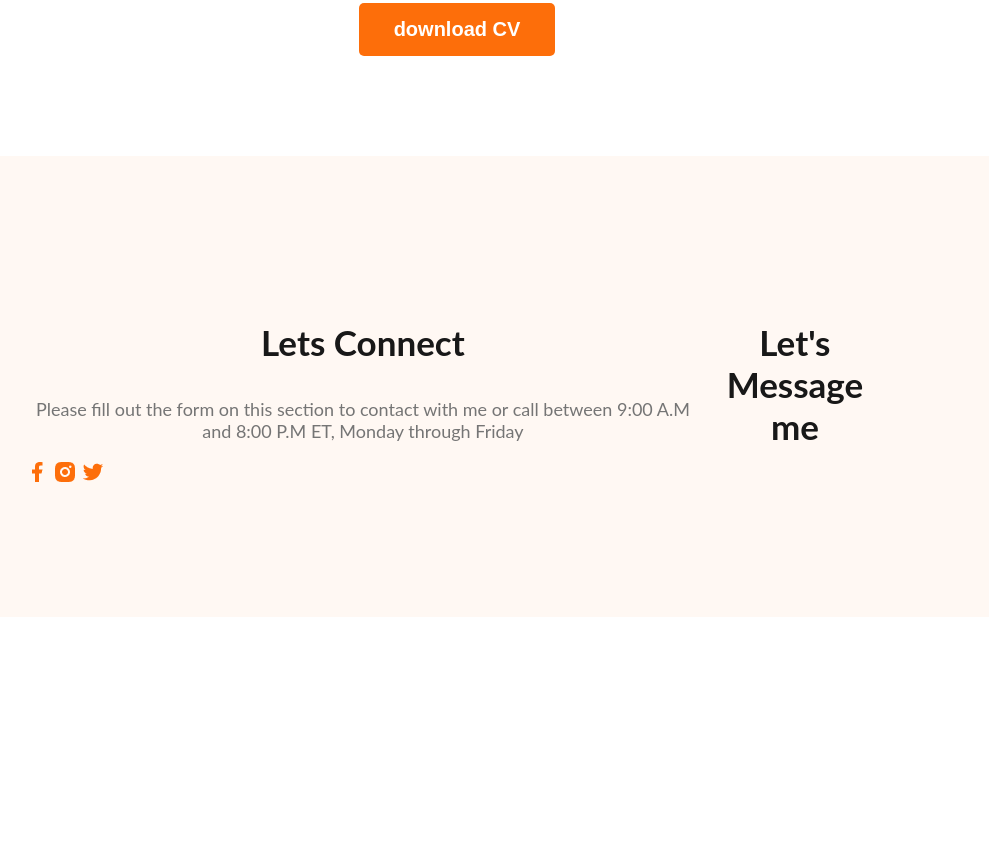
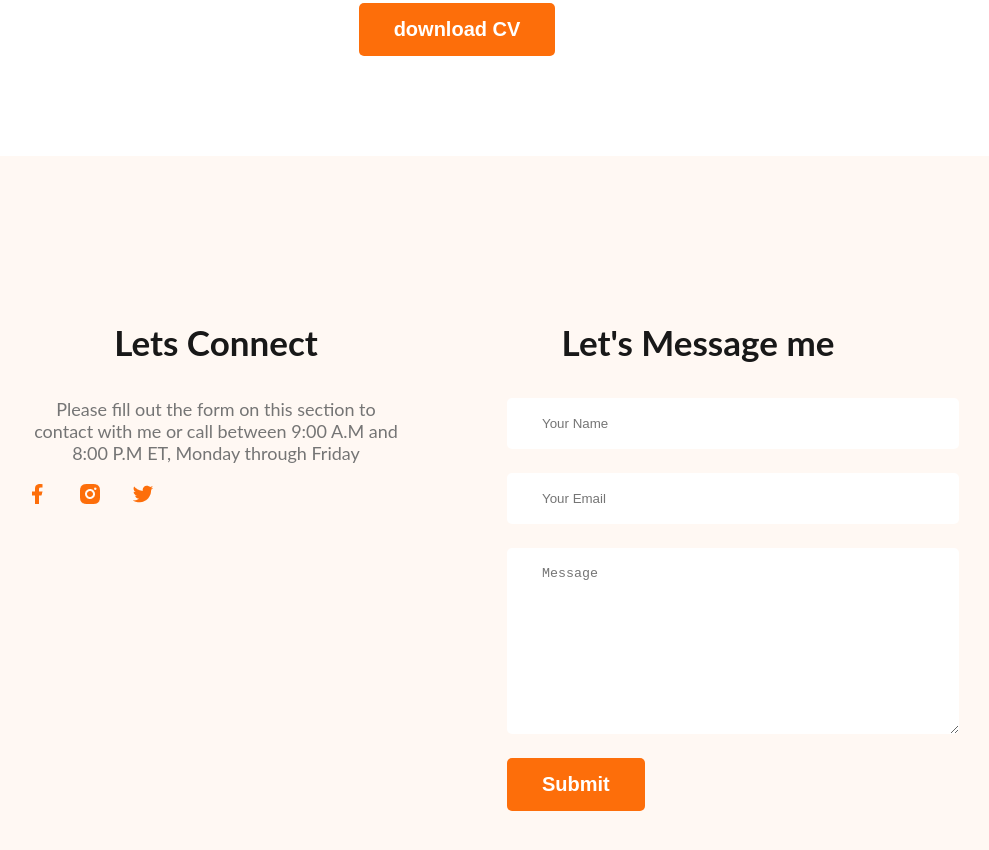
Before and after one commit to Solaimanislam/web-devloper-portfolio, a plain HTML site: page index.html in a window 1280 px wide. Shown: the part 2942-3792 px from the top of the page, without its empty margins (183-1172 px from the left). Before the commit the page ends 3567 px from the top, so only its background shows below. Drawn offline with Linux system fonts and the light colour scheme.

Commit message:
finished footer section with contact

```diff
--- a/index.html
+++ b/index.html
@@ -164,6 +164,12 @@
         </div>
         <div class="footer-column">
             <h3 class="section-title">Let's Message me</h3>
+            <form class="contact" action="">
+                <input type="text" placeholder="Your Name">
+                <input type="email" name="" placeholder="Your Email" id="">
+                <textarea name="" placeholder="Message" id="" cols="30" rows="10"></textarea>
+                <input class="btn-primary" type="submit" value="Submit">
+            </form>
         </div>
     </footer>
 </body>
--- a/styles/portfolio.css
+++ b/styles/portfolio.css
@@ -162,34 +162,62 @@ main section {
     font-size: 30px;
     font-weight: 700;
 }
-.resume-container{
+
+.resume-container {
     display: flex;
     gap: 50px;
 }
-.resume-item-title{
+
+.resume-item-title {
     color: #474747;
     font-size: 25px;
     font-weight: 700;
     margin-bottom: 10px;
 }
-.resume-item-institute{
+
+.resume-item-institute {
     margin-bottom: 10px;
     margin-top: 0;
 }
-.resume-item-institute, .resume-item-description{
+
+.resume-item-institute,
+.resume-item-description {
     color: #757575;
 }
-.resume-container{
+
+.resume-container {
     margin: 30px;
 }
-.download-cv{
+
+.download-cv {
     text-align: center;
     margin-top: 50px;
 }
+
 /* footer style */
-footer{
+footer {
     display: flex;
+    gap: 100px;
     background: #FFF8F3;
     padding: 130px 200px;
     margin-top: 100px;
 }
+
+.footer-column {
+    width: 50%;
+}
+.social-links a{
+    margin-right: 25px;
+}
+
+.contact input[type="text"], .contact input[type="email"],
+textarea {
+    display: block;
+    margin-bottom: 24px;
+    padding: 18px 35px;
+    color: #757575;
+    border-radius: 5px;
+    background: #FFF;
+    border: 0;
+    width: 100%;
+}
```
